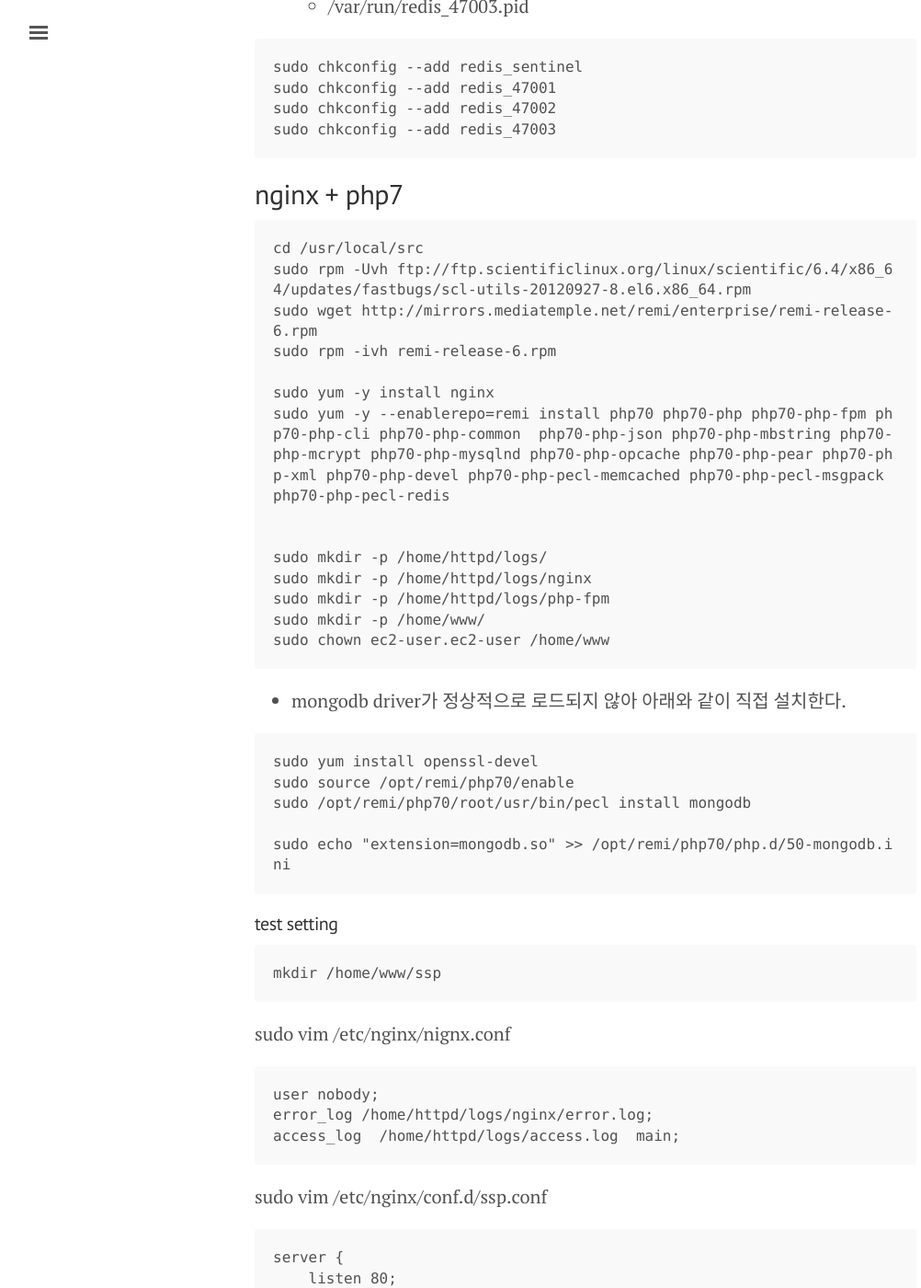
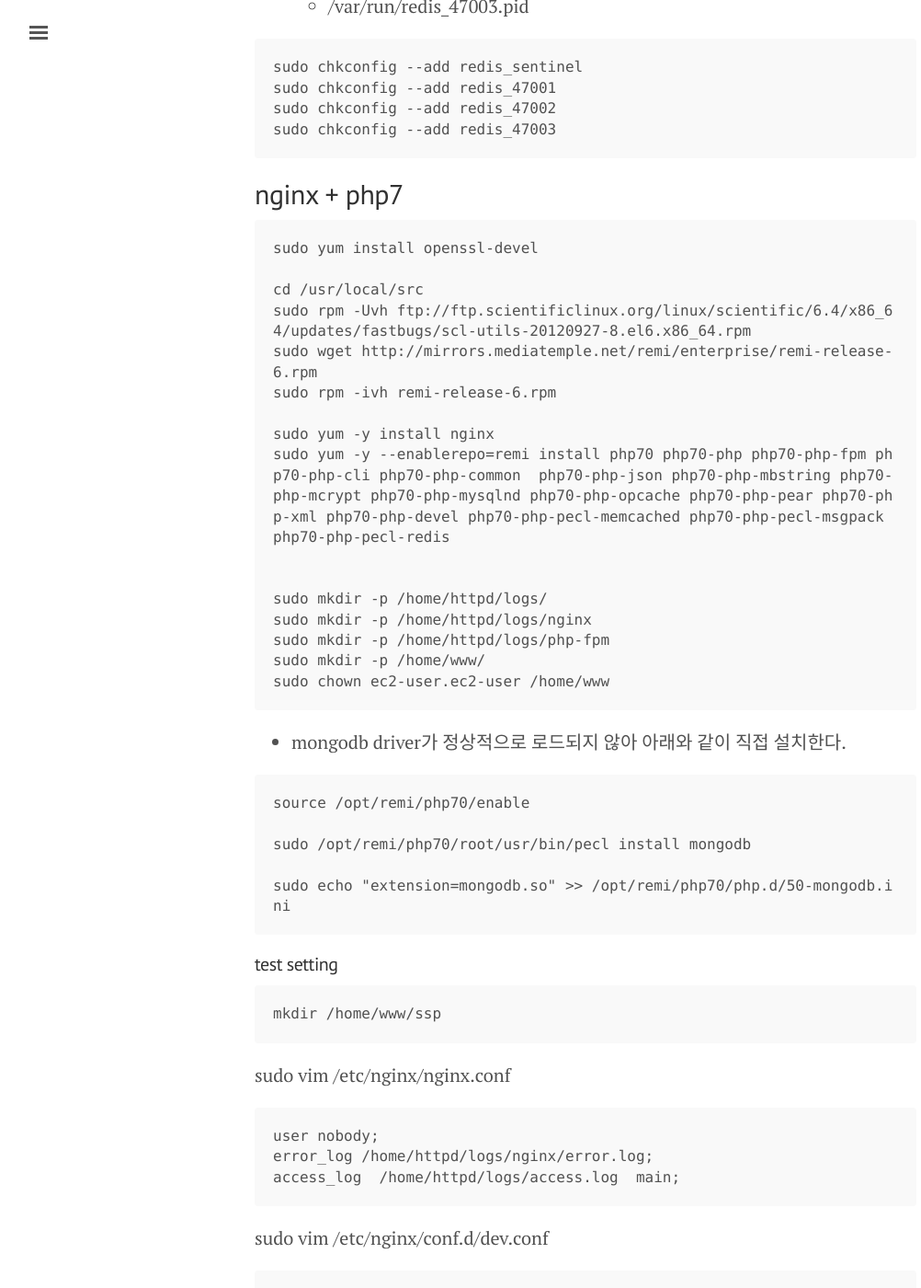
Before and after one commit to eyelove/eyelove.github.io, a Jekyll site: the page built from _posts/2016-07-01-aws-dev-instance-setting-guide.md, in a window 1280 px wide and 1400 px high, scrolled down 5841 px. Shown: the whole window at 92% size, without its empty margins (3-1005 px from the left). Built offline with Jekyll 4.4.1, drawn with Linux system fonts in a browser that asks for light colours; some of the changed text lies outside the part shown.

Commit message:
오탈자 수정

````diff
--- a/_posts/2016-07-01-aws-dev-instance-setting-guide.md
+++ b/_posts/2016-07-01-aws-dev-instance-setting-guide.md
@@ -285,8 +287,8 @@ sudo chown ec2-user.ec2-user /home/www
 - mongodb driver가 정상적으로 로드되지 않아 아래와 같이 직접 설치한다.
 
 ```
-sudo yum install openssl-devel
-sudo source /opt/remi/php70/enable
+source /opt/remi/php70/enable
+
 sudo /opt/remi/php70/root/usr/bin/pecl install mongodb
 
 sudo echo "extension=mongodb.so" >> /opt/remi/php70/php.d/50-mongodb.ini
@@ -298,7 +300,7 @@ sudo echo "extension=mongodb.so" >> /opt/remi/php70/php.d/50-mongodb.ini
 mkdir /home/www/ssp
 ```
 
-sudo vim /etc/nginx/nignx.conf
+sudo vim /etc/nginx/nginx.conf
 
 ```
 user nobody;
@@ -306,7 +308,7 @@ error_log /home/httpd/logs/nginx/error.log;
 access_log  /home/httpd/logs/access.log  main;
 ```
 
-sudo vim /etc/nginx/conf.d/ssp.conf
+sudo vim /etc/nginx/conf.d/dev.conf
 
 ```
 server {
````
Also changed, not shown: other parts of _posts/2016-07-01-aws-dev-instance-setting-guide.md (+5 -2 lines).
